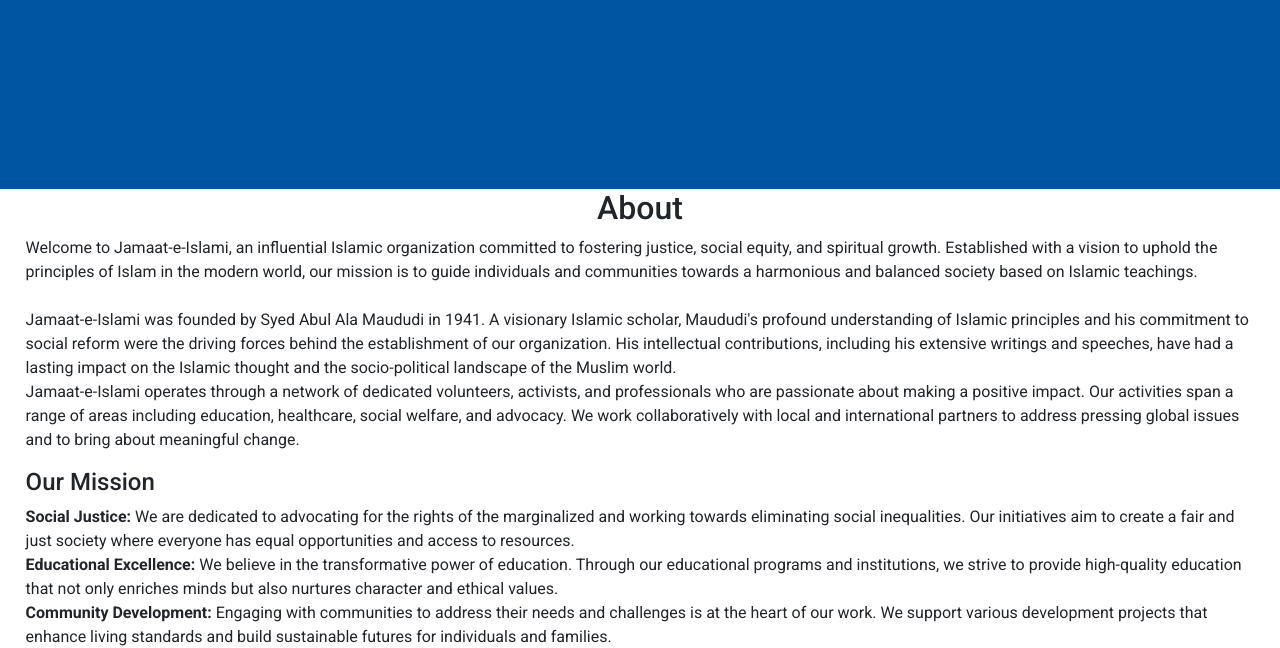
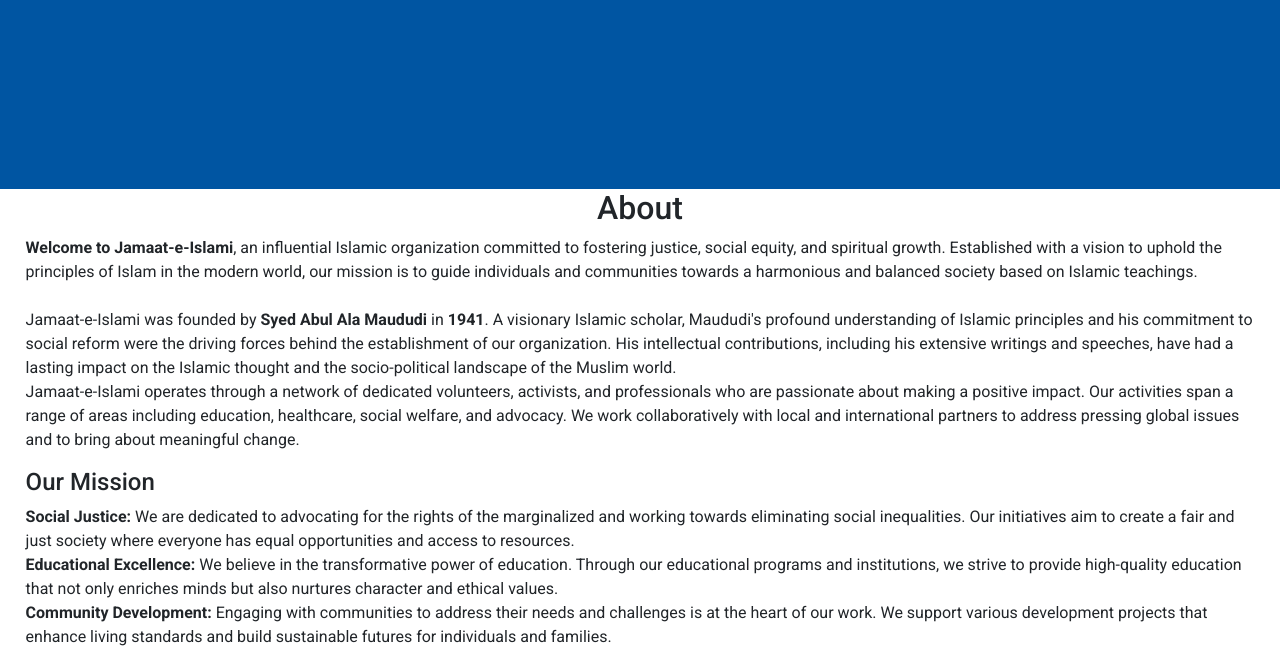
Before and after one commit to techyarham/Mid-Term-Project, a plain HTML site: page jamaateislami.html in a window 1280 px wide. Shown: the part 539-1187 px from the top of the page. Drawn offline with nearby package versions, Linux system fonts and the light colour scheme; a web font is replaced by a local one.

Commit message:
Update jamaateislami.html

```diff
--- a/jamaateislami.html
+++ b/jamaateislami.html
@@ -73,12 +73,12 @@
     </div>
     <div id="about">
        <div id="about_head"> <h2>About</h2></div>
-        <p class="about_text">Welcome to Jamaat-e-Islami, an influential Islamic organization committed to fostering justice, social
+        <p class="about_text"> <b>Welcome to Jamaat-e-Islami</b>, an influential Islamic organization committed to fostering justice, social
             equity, and spiritual growth. Established with a vision to uphold the principles of Islam in the modern
             world, our mission is to guide individuals and communities towards a harmonious and balanced society based
             on Islamic teachings. <br>
 
-            <br>Jamaat-e-Islami was founded by Syed Abul Ala Maududi in 1941. A visionary Islamic scholar, Maududi's profound understanding of Islamic principles and his commitment to social reform were the driving forces behind the establishment of our organization. His intellectual contributions, including his extensive writings and speeches, have had a lasting impact on the Islamic thought and the socio-political landscape of the Muslim world.
+            <br>Jamaat-e-Islami was founded by<b> Syed Abul Ala Maududi </b> in <b> 1941</b>. A visionary Islamic scholar, Maududi's profound understanding of Islamic principles and his commitment to social reform were the driving forces behind the establishment of our organization. His intellectual contributions, including his extensive writings and speeches, have had a lasting impact on the Islamic thought and the socio-political landscape of the Muslim world.
            <br> Jamaat-e-Islami operates through a network of dedicated volunteers, activists, and professionals who are passionate about making a positive impact. Our activities span a range of areas including education, healthcare, social welfare, and advocacy. We work collaboratively with local and international partners to address pressing global issues and to bring about meaningful change.
         </p>
 <h4>Our Mission</h4>
```
